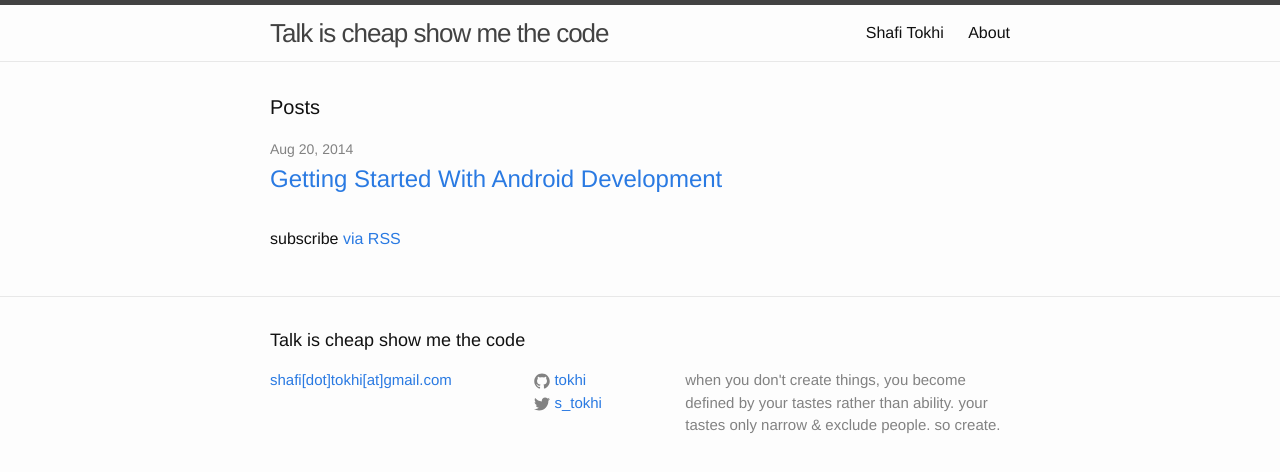
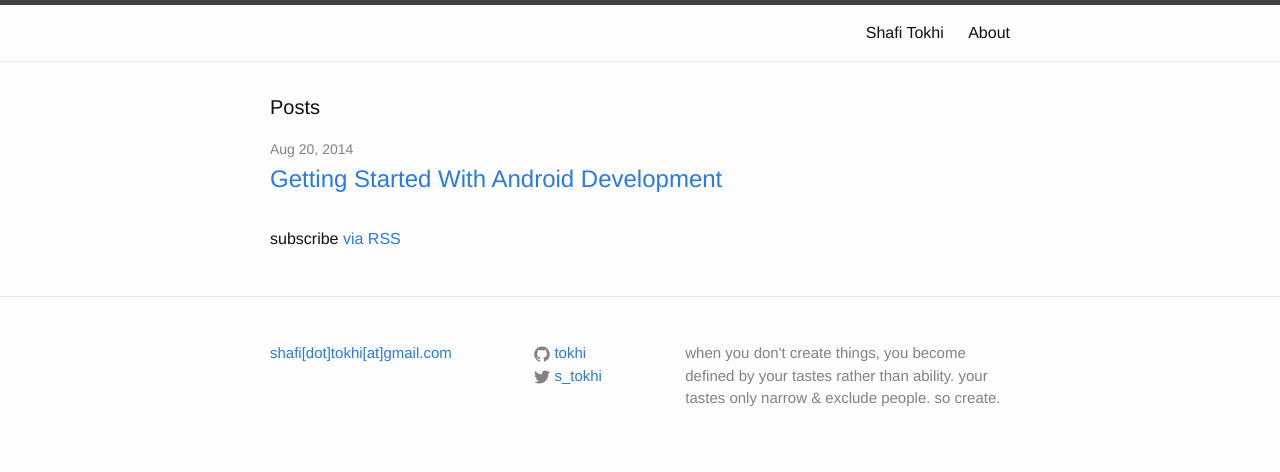
Before and after one commit to tokhi/tokhi.github.io, a Jekyll site: the page built from index.html, in a window 1280 px wide. Shown: the top 472 px of the page. Built offline with Jekyll 4.4.1, drawn with Linux system fonts in a browser that asks for light colours.

Commit message:
Update _config.yml

```diff
--- a/_config.yml
+++ b/_config.yml
@@ -1,5 +1,5 @@
 # Site settings
-title: Talk is cheap show me the code
+title:
 email: shafi[dot]tokhi[at]gmail.com
 description: > # this means to ignore newlines until "baseurl:"
   when you don't create things, you become defined by your tastes rather than ability.
```
